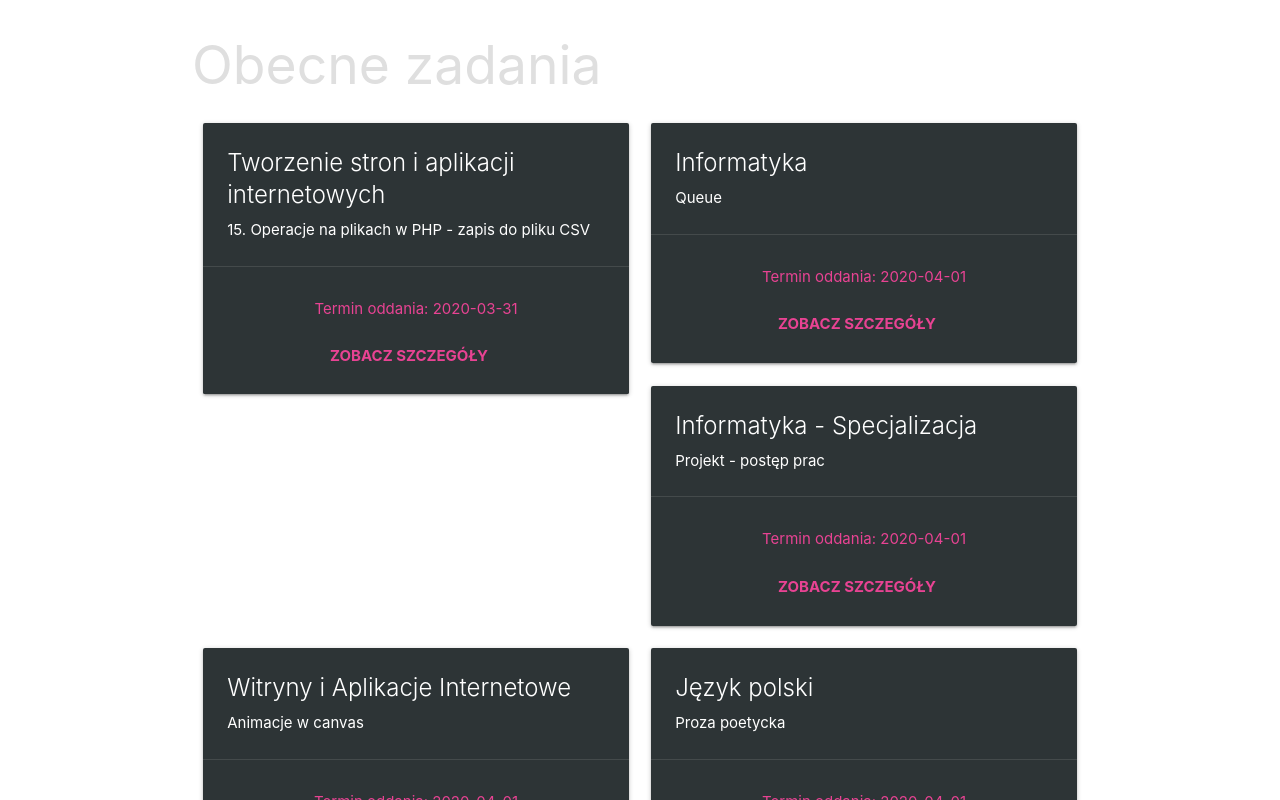
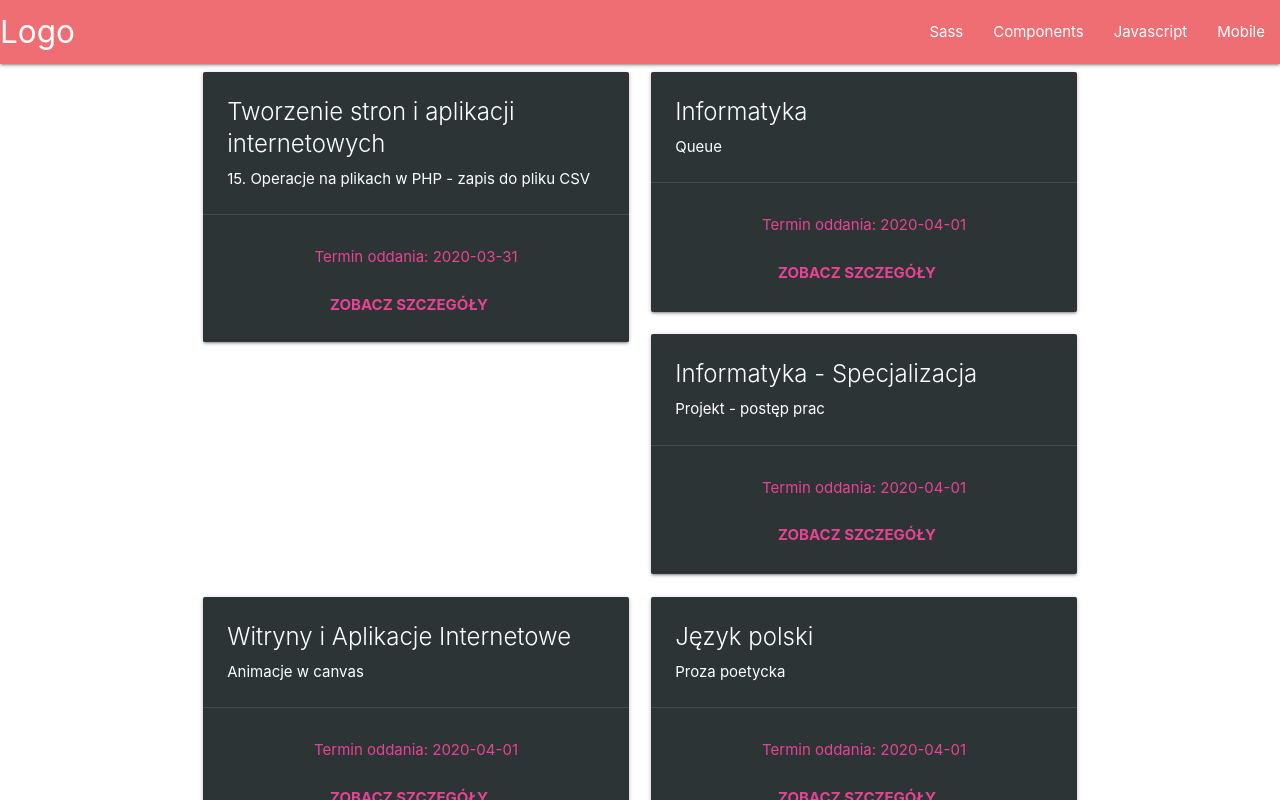
Before and after one commit to mLingoTeam/mLibroApp, a React (Create React App) app in the folder mlibro/: page / in a window 1280 px wide. Shown: the top 800 px of the page. Built offline with nearby package versions, Linux system fonts and the light colour scheme.

Commit message:
Add navbar

```diff
--- a/mlibro/public/index.html
+++ b/mlibro/public/index.html
@@ -42,6 +42,11 @@
       To create a production bundle, use `npm run build` or `yarn build`.
     -->
   </body>
+
+    <script src="https://code.jquery.com/jquery-3.1.1.min.js"></script>
       <!-- Compiled and minified JavaScript -->
       <script src="https://cdnjs.cloudflare.com/ajax/libs/materialize/1.0.0/js/materialize.min.js"></script>
+      <script> $(document).ready(function(){
+        $('.sidenav').sidenav();
+      }) </script>
 </html>
--- a/mlibro/src/components/Header.js
+++ b/mlibro/src/components/Header.js
@@ -1,9 +1,28 @@
 import React from 'react';
+import {FaHamburger} from 'react-icons/fa'
 
 const Header = () => {
     return(
         <div className="header">
+                <nav className="navbar-fixed">
+                    <div className="nav-wrapper ">
+                    <a href="#!" className="brand-logo">Logo</a>
+                    <a href="#" data-target="mobile-demo" className="sidenav-trigger"><FaHamburger/></a>
+                    <ul className="right hide-on-med-and-down">
+                        <li><a href="sass.html">Sass</a></li>
+                        <li><a href="badges.html">Components</a></li>
+                        <li><a href="collapsible.html">Javascript</a></li>
+                        <li><a href="mobile.html">Mobile</a></li>
+                    </ul>
+                    </div>
+                </nav>
 
+                <ul className="sidenav" id="mobile-demo">
+                    <li><a href="sass.html">Sass</a></li>
+                    <li><a href="badges.html">Components</a></li>
+                    <li><a href="collapsible.html">Javascript</a></li>
+                    <li><a href="mobile.html">Mobile</a></li>
+                </ul>
         </div>
     )
 }
--- a/mlibro/src/pages/Mainpage.js
+++ b/mlibro/src/pages/Mainpage.js
@@ -8,7 +8,6 @@ const Mainpage = () => {
     return(
         <Layout>
             <div className="row">
-                <h2>Obecne zadania</h2>
             {assingments.map(
             (element) => {
                 return (
```
